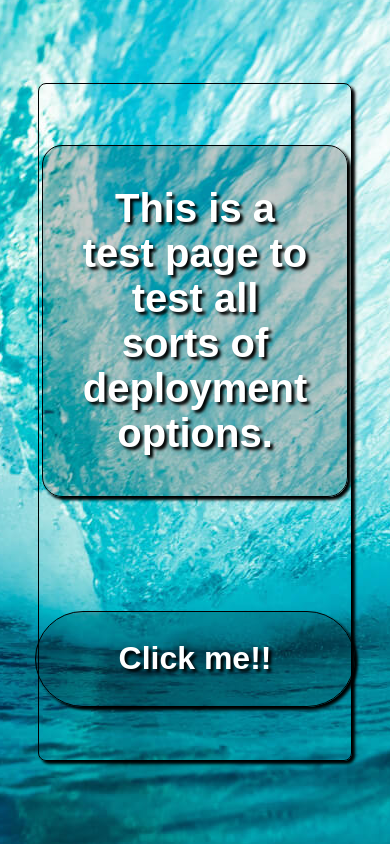
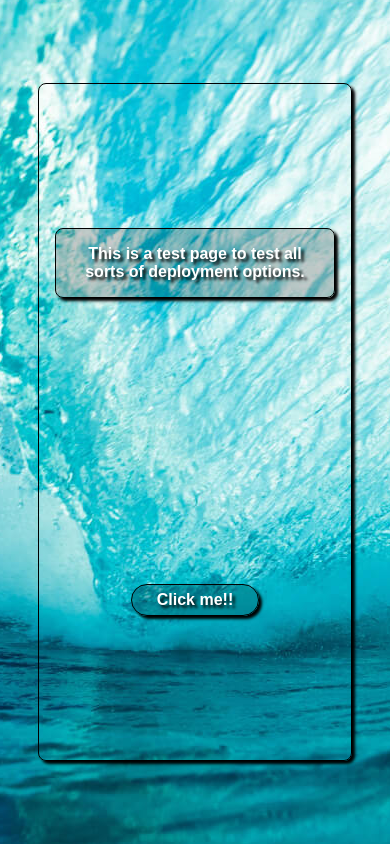
Before and after one commit to Pici1985/TestPage, a plain HTML site: page index.html in a window 390 px wide. Drawn offline with Linux system fonts and the light colour scheme.

Commit message:
added media query

```diff
--- a/style.css
+++ b/style.css
@@ -60,3 +60,15 @@ button {
 button:hover {
     background:  rgba( 0,0,0,0.5);
 }
+
+@media screen and (max-width: 500px) {
+    h1 {
+        font-size: 1em;
+    }
+
+    button {
+        width: 8em;
+        height: 2em;
+        font-size: 1em;
+    }
+  }
```
